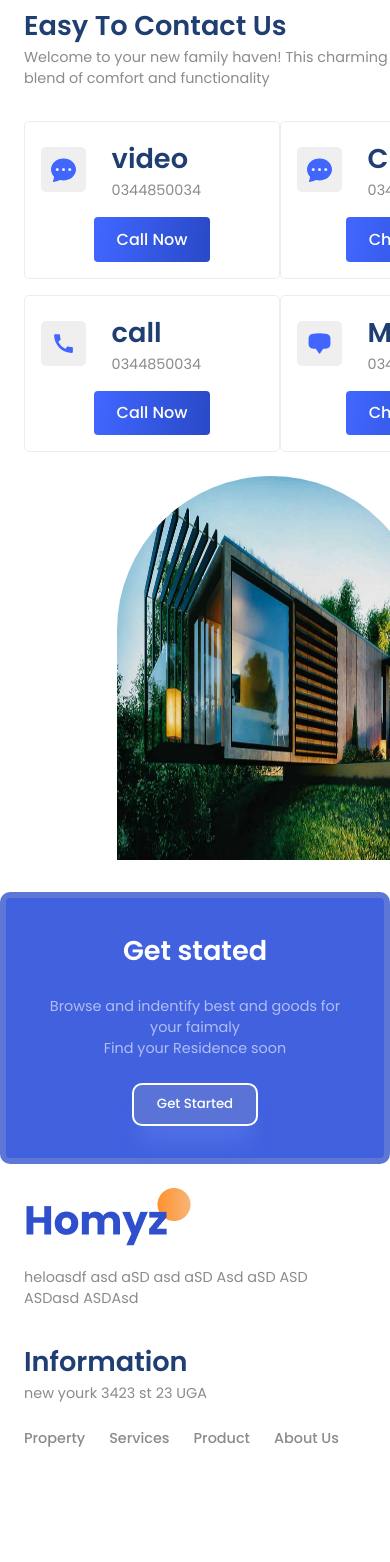
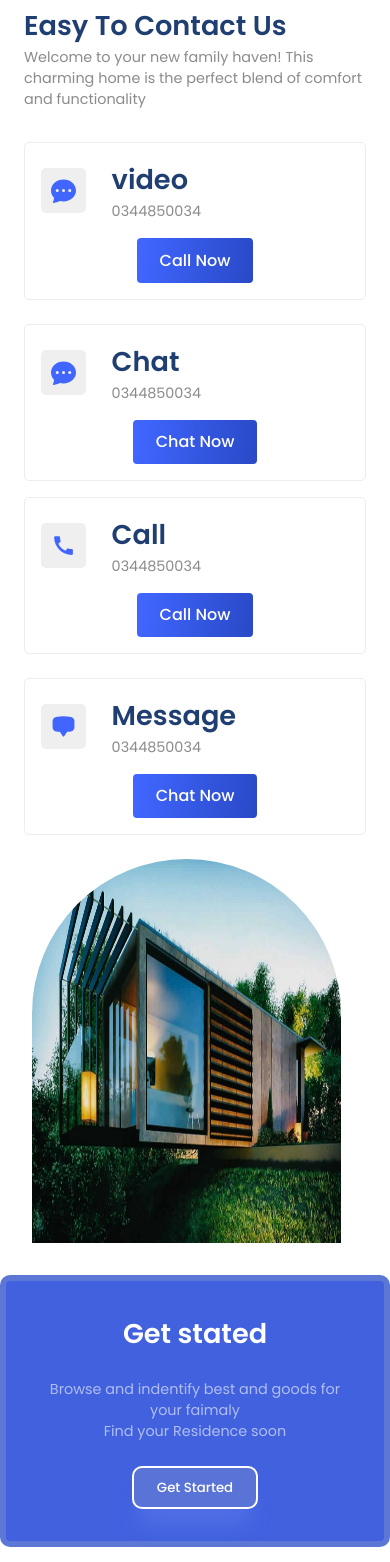
Before and after one commit to Nomiy-Nasiri/Real-State, a React (Vite) app: page / in a window 390 px wide. Shown: the part 3386-4948 px from the top of the page. Before the commit the page ends 4859 px from the top, so only its background shows below. Built offline with nearby package versions, Linux system fonts and the light colour scheme.

Commit message:
responsie version of contact site

```diff
--- a/src/components/Footer/footer.css
+++ b/src/components/Footer/footer.css
@@ -11,3 +11,14 @@ gap: 1rem;
     margin-top: 1.5rem;
     font-weight: 500;
 }
+@media (max-width:768px) {
+    .f-container{
+        justify-content: center;
+
+    }
+    .f-container>div{
+        align-items: center !important;
+        text-align: center;
+    }
+
+}
--- a/src/components/contact/Contact.css
+++ b/src/components/contact/Contact.css
@@ -14,7 +14,7 @@
   margin-top: 2rem;
   gap: 1rem;
 }
-.contactModes.row {
+.contactModes .row {
   gap: 1.5rem;
 }
 .mode {
@@ -33,7 +33,7 @@
   font-size: 0.9rem;
   font-weight: 600;
 }
-.mode>:nth-child(1) {
+.mode > :nth-child(1) {
   width: 100%;
   gap: 1.6rem;
 }
@@ -51,8 +51,21 @@
   color: white;
   scale: 0.8;
 }
-@media (max-width:1024px) {
-  .c-container{
+@media (max-width: 1024px) {
+  .c-container {
     flex-direction: column;
   }
+  .c-right {
+    justify-content: center;
+  }
+  .contactModes {
+    width: 100%;
+  }
+  .row {
+    flex-direction: column;
+    width: 100%;
+  }
+  .mode {
+    width: 100%;
+  }
 }
--- a/src/components/contact/Contact.jsx
+++ b/src/components/contact/Contact.jsx
@@ -50,7 +50,7 @@ const Contact = () => {
                     <MdCall size={25} />
                   </div>
                   <div className="flexColStart details">
-                    <span className="primaryText">call </span>
+                    <span className="primaryText">Call </span>
                     <span className="secondaryText">0344850034</span>
                   </div>
                 </div>
```
